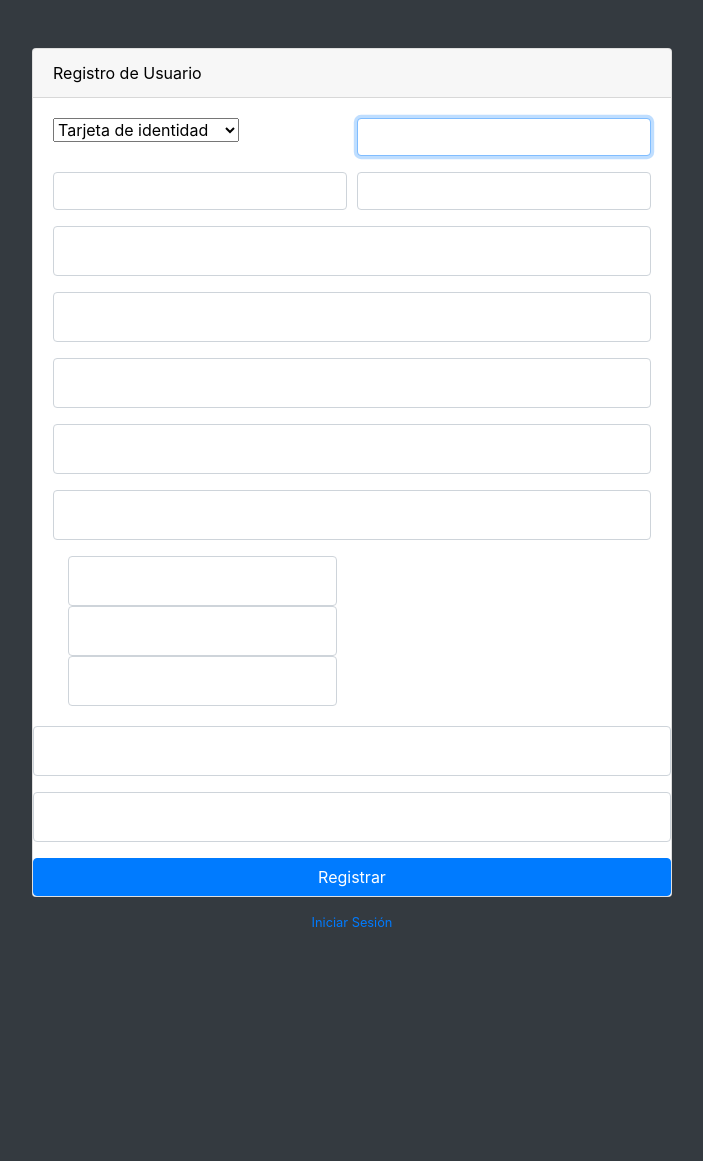
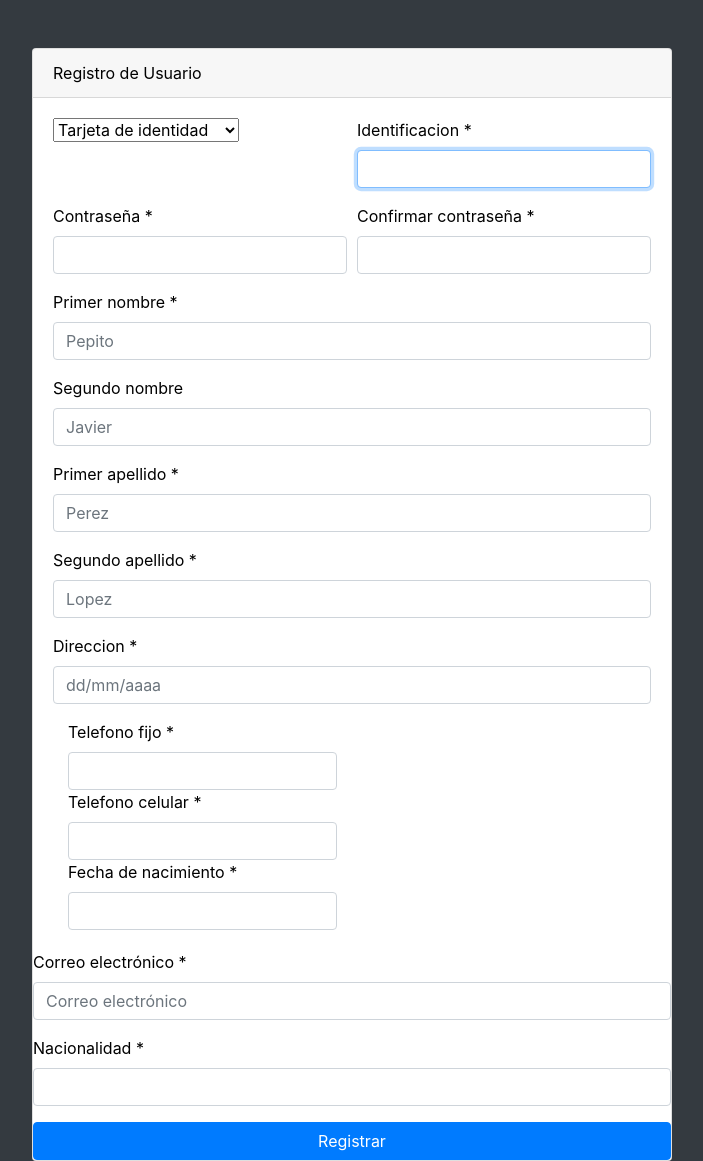
Before and after one commit to juczapatama/CeldasLibres, a Django app: page /accounts/login/ in a window 1280 px wide. Shown: the whole page, without its empty margins (288-991 px from the left). Before the commit the page ends 927 px from the top, so only its background shows below. Run offline with Django 3.2, Linux system fonts and the light colour scheme; some libraries are stand-ins or nearby versions.

Commit message:
Registro de usuarios funcionando

```diff
--- a/celdas_libres/accounts/forms.py
+++ b/celdas_libres/accounts/forms.py
@@ -93,6 +93,7 @@ class SignUpForm(UserCreationForm):
         widget=forms.TextInput(
             attrs={
                 'class': 'form-control',
+                'placeholder': 'dd/mm/aaaa'
                 }
         ))
 
--- a/celdas_libres/templates/accounts/signup.html
+++ b/celdas_libres/templates/accounts/signup.html
@@ -34,6 +34,7 @@
                 {{ form.tipo_identificacion }}
               </div>
               <div class="col-md-6">
+                <label>Identificacion *</label>
                 {{ form.username }}
               </div>
             </div>
@@ -41,70 +42,59 @@
           <div class="form-group">
               <div class="form-row">
                 <div class="col-md-6">
+                  <label>Contraseña *</label>
                   {{ form.password1 }}
                 </div>
                 <div class="col-md-6">
+                  <label>Confirmar contraseña *</label>
                   {{ form.password2 }}
                 </div>
               </div>
             </div>
           <div class="form-group">
-            <div class="form-label-group">
-              {{ form.nombre1 }}
-            </div>
+            <label>Primer nombre *</label>
+            {{ form.nombre1 }}
           </div>
           <div class="form-group">
-            <div class="form-label-group">
-                {{ form.nombre2 }}
-            </div>
+            <label>Segundo nombre</label>
+            {{ form.nombre2 }}
           </div>
           <div class="form-group">
-            <div class="form-label-group">
-                {{ form.apellido1 }}
-            </div>
+            <label>Primer apellido *</label>
+            {{ form.apellido1 }}
           </div>
           <div class="form-group">
-            <div class="form-label-group">
-                {{ form.apellido2 }}
-            </div>
+            <label>Segundo apellido *</label>
+            {{ form.apellido2 }}
           </div>
           <div class="form-group">
-            <div class="form-label-group">
-                {{ form.direccion }}
-            </div>
+            <label>Direccion *</label>
+            {{ form.direccion }}
           </div>
           <div class="col-md-6">
-                <div class="form-label-group">
-                    {{ form.telefono }}
-                </div>
+                <label>Telefono fijo *</label>
+                {{ form.telefono }}
               </div>
               <div class="col-md-6">
-                <div class="form-label-group">
-                    {{ form.celular }}
-                </div>
+                <label>Telefono celular *</label>
+                {{ form.celular }}
               </div>
               <div class="col-md-6">
-                <div class="form-label-group">
-                    {{ form.fecha_nacimiento }}
-                </div>
+                <label>Fecha de nacimiento *</label>
+                {{ form.fecha_nacimiento }}
               </div>
             </div>
             <div class="form-group">
-            <div class="form-label-group">
-              {{ form.email }}
-            </div>
+            <label>Correo electrónico *</label>
+            {{ form.email }}
           </div>
            <div class="form-group">
-            <div class="form-label-group">
-              {{ form.nacionalidad }}
-            </div>
+            <label>Nacionalidad *</label>
+            {{ form.nacionalidad }}
           </div>
           <button type="submit" class="btn btn-primary btn-block">Registrar</button>
           </div>
         </form>
-        <div class="text-center">
-          <a class="d-block small mt-3" href="login.html">Iniciar Sesión</a>
-        </div>
       </div>
     </div>
   </div>
```
